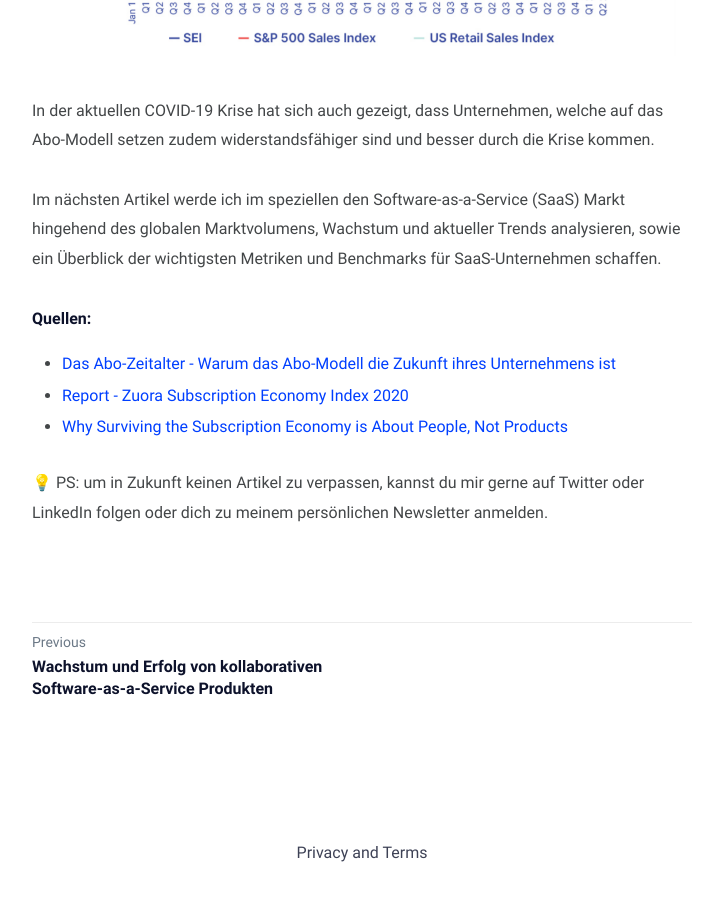
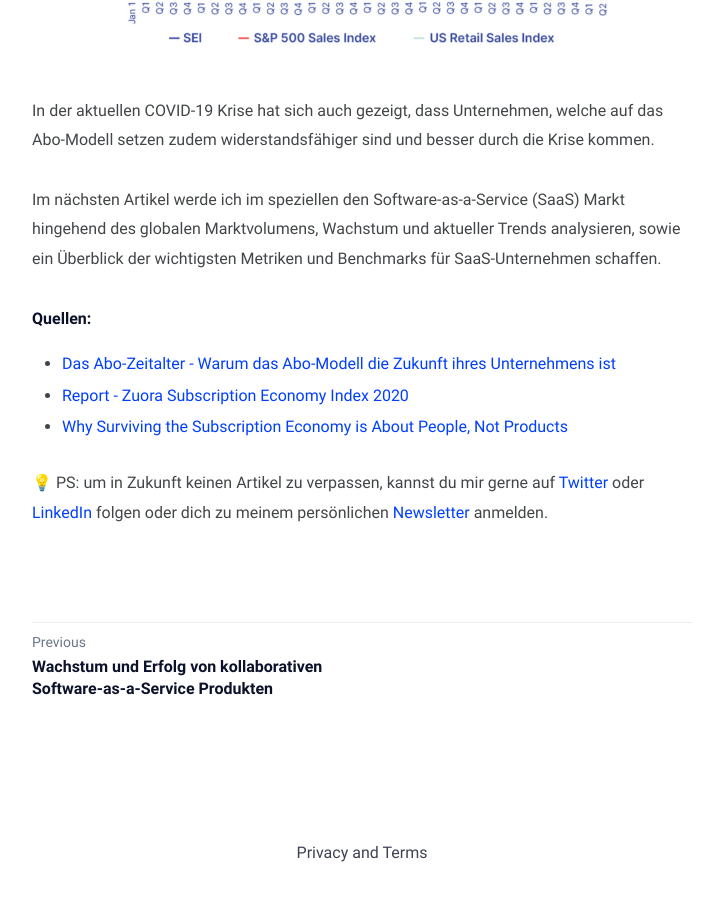
Before and after one commit to mariostnr/website, a Jekyll site: the page built from _posts/2020-11-07-geschäftsmodelle-befinden-sich-im-wandel.md, in a window 1280 px wide and 900 px high, scrolled down 2517 px. Shown: the whole window, without its empty margins (278-989 px from the left). Built offline with Jekyll 4.4.1, drawn with Linux system fonts in a browser that asks for light colours; part of the change alters nothing that is shown.

```diff
--- a/_posts/2020-11-07-geschäftsmodelle-befinden-sich-im-wandel.md
+++ b/_posts/2020-11-07-geschäftsmodelle-befinden-sich-im-wandel.md
@@ -42,4 +42,4 @@ Im nächsten Artikel werde ich im speziellen den Software-as-a-Service (SaaS) Ma
 * [Report - Zuora Subscription Economy Index 2020](https://www.zuora.com/resource/subscription-economy-index/)
 * [Why Surviving the Subscription Economy is About People, Not Products](https://www.profitwell.com/recur/all/subscription-economy)
 
-💡 PS: um in Zukunft keinen Artikel zu verpassen, kannst du mir gerne auf Twitter oder LinkedIn folgen oder dich zu meinem persönlichen Newsletter anmelden.
+💡 PS: um in Zukunft keinen Artikel zu verpassen, kannst du mir gerne auf [Twitter](https://twitter.com/mariostnr) oder [LinkedIn](https://www.linkedin.com/in/mario-steiner) folgen oder dich zu meinem persönlichen [Newsletter](http://eepurl.com/heuGRP) anmelden.
```
